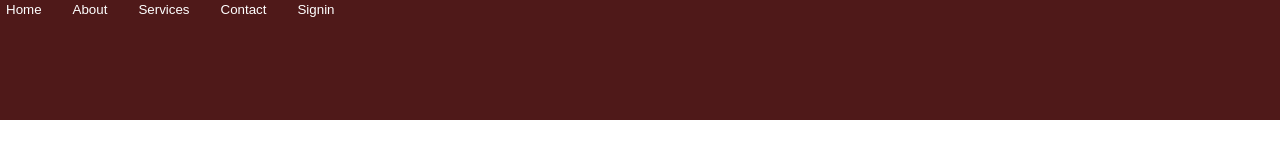
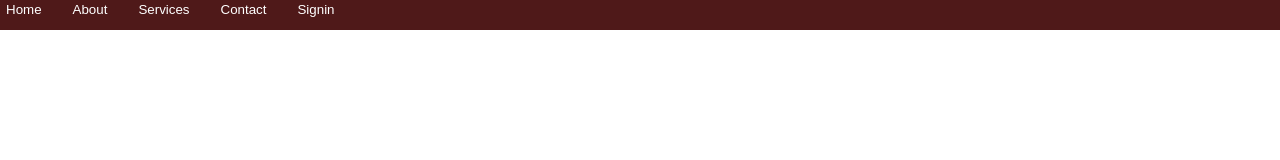
Before and after one commit to naveendevella/naveenQuizzy, a plain HTML site: page menu123.html in a window 1280 px wide. Drawn offline with Linux system fonts and the light colour scheme.

Commit message:
Update menu123.html

```diff
--- a/menu123.html
+++ b/menu123.html
@@ -11,7 +11,7 @@ position:absolute;
 top:0%;
 left:0%;
 width:100%;
-height:15%;
+height:30px;
 text-align:center;
 background-color:rgb(79, 25, 25);
 color:#fff;
```
